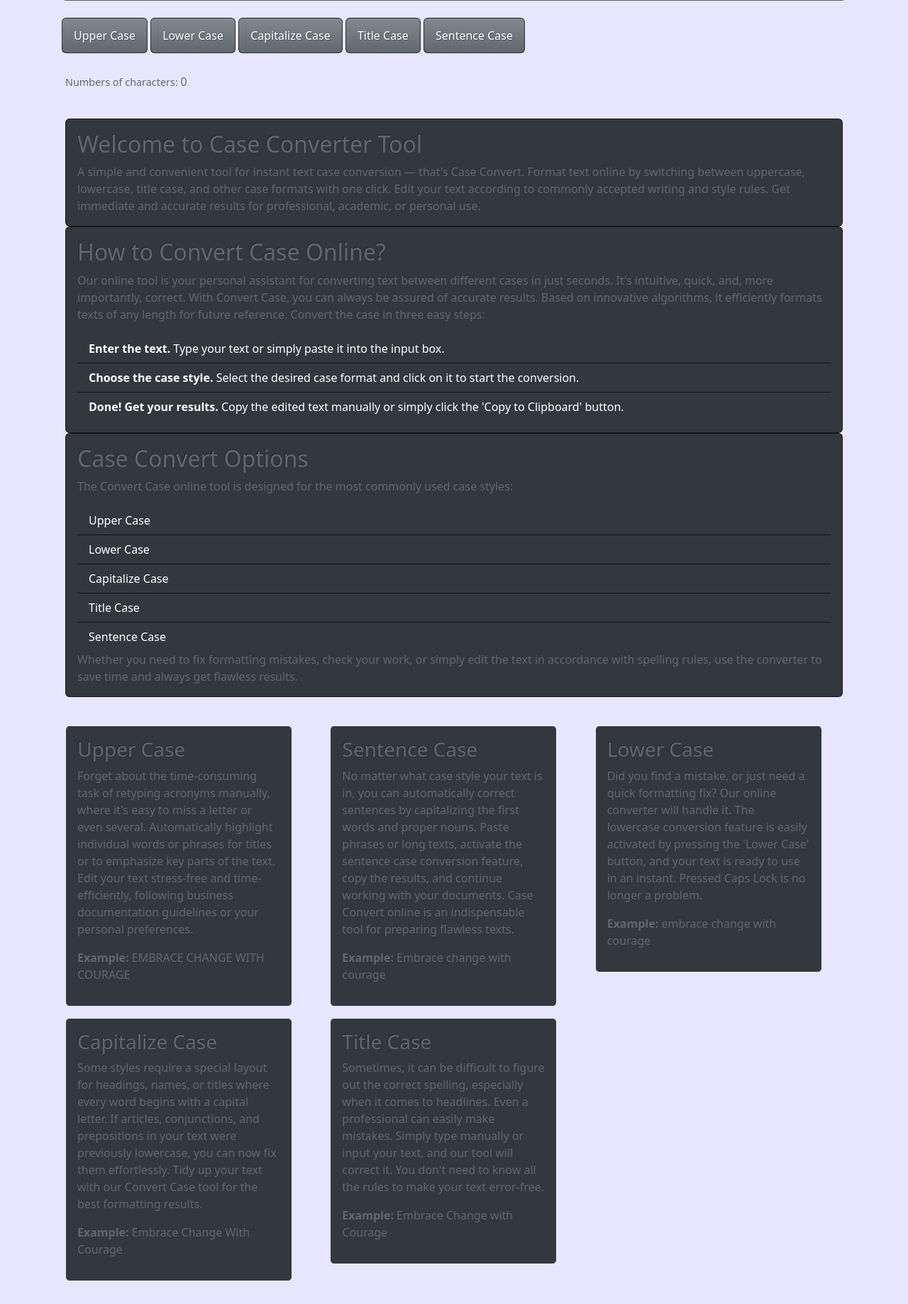
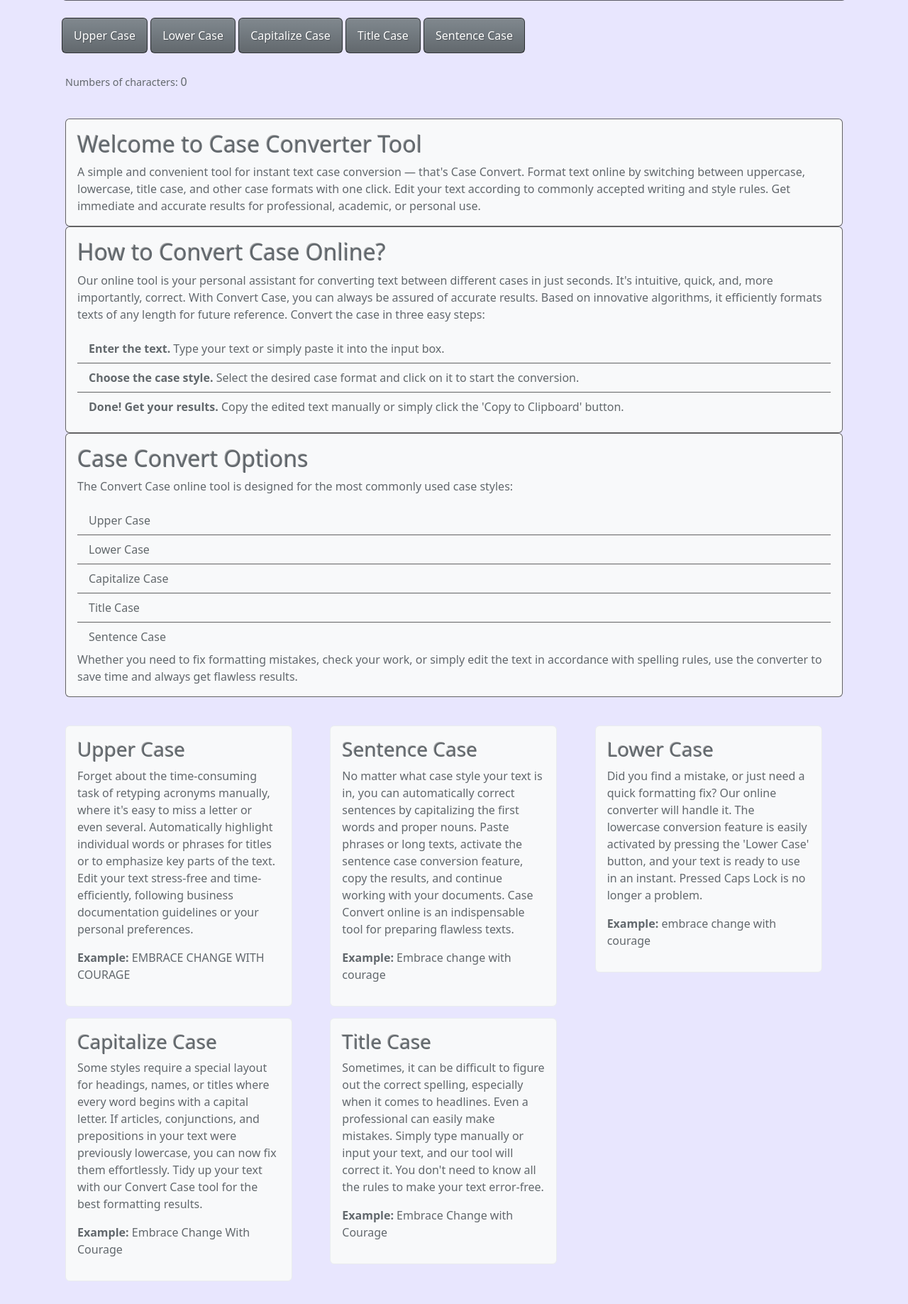
Before and after one commit to Grotski/caseconvertonline, a Flask app: page / in a window 1280 px wide. Shown: the part 691-2528 px from the top of the page at 71% size. Run offline with Flask 3, Linux system fonts and the light colour scheme; some libraries are stand-ins or nearby versions.

Commit message:
fix text color when toggle theme

```diff
--- a/website/static/bs/css/custom.css
+++ b/website/static/bs/css/custom.css
@@ -123,3 +123,12 @@ body {
 .footer-column .social-icon:hover {
     background-color: #2270e6; /* Hover background color */
 }
+
+[data-bs-theme="light"] .card {
+    background-color: #f8f9fa;
+}
+
+[data-bs-theme="light"] .card li {
+    background-color: #f8f9fa;
+    color: #62686c;
+}
```
